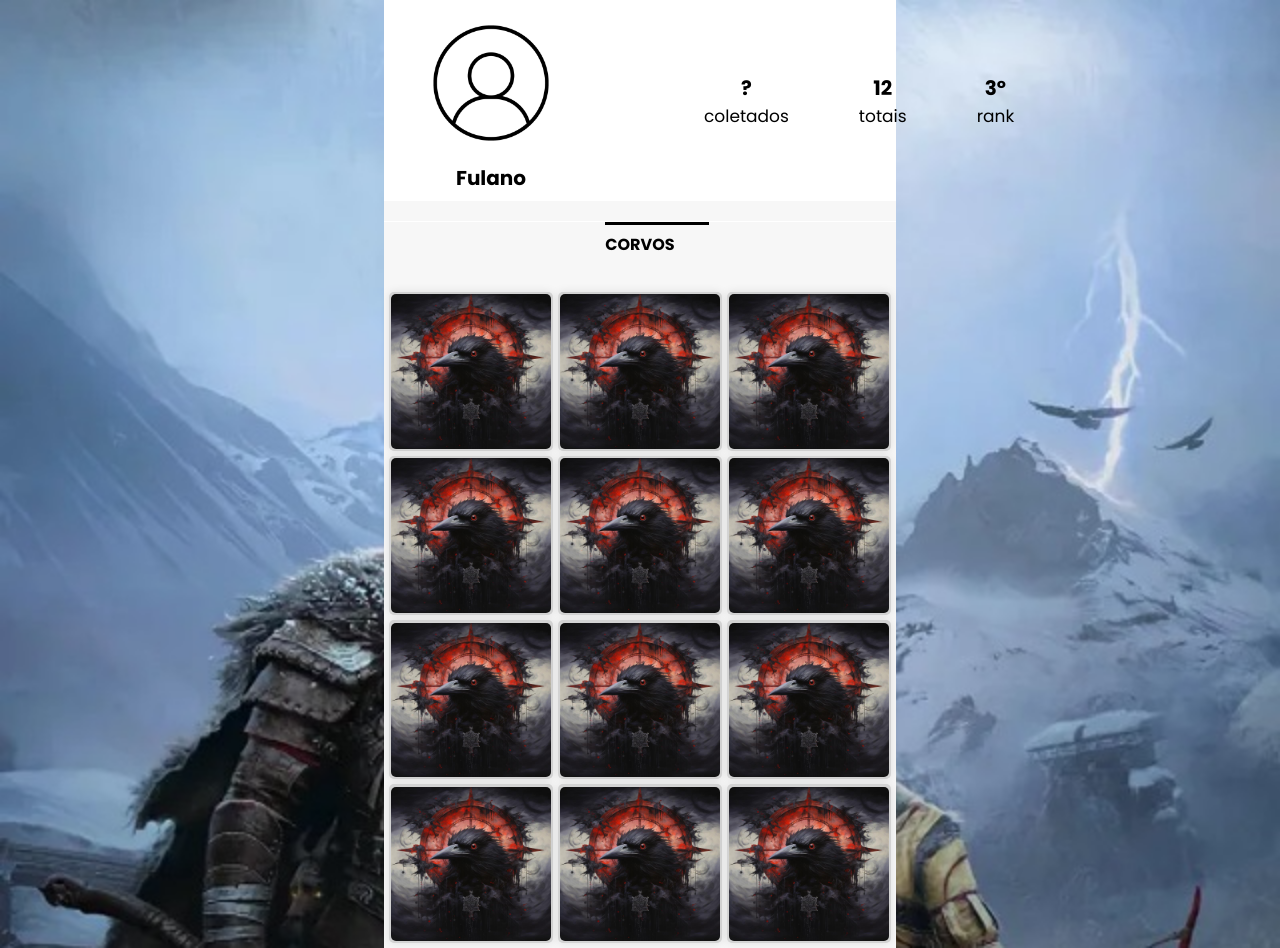
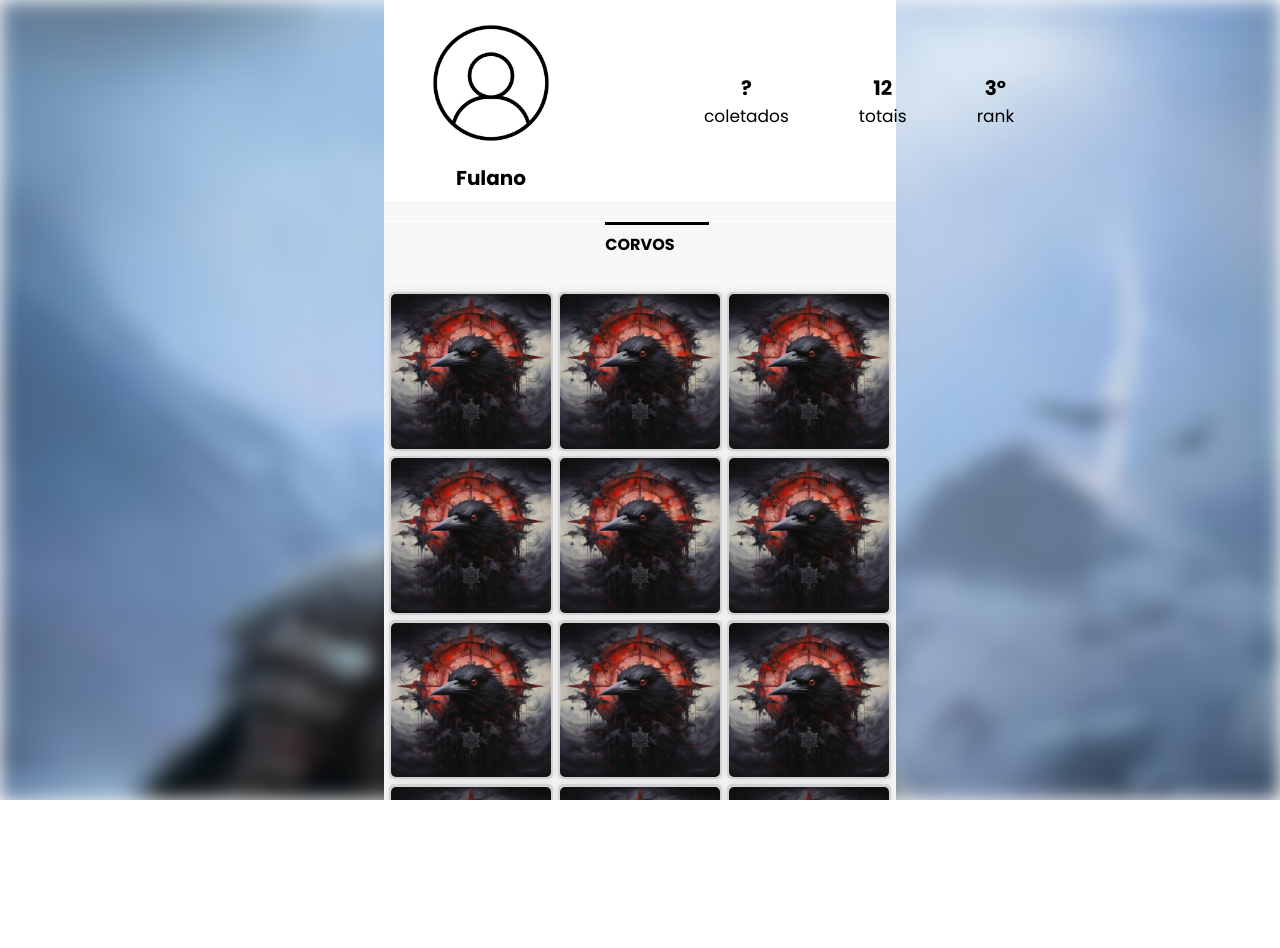
Before and after one commit to Prof-Rayner/TheCrows, a PHP site: page / in a window 1280 px wide. After the commit the page ends 800 px from the top, so only its background shows below. Run offline with PHP 8.4, Linux system fonts and the light colour scheme; some libraries are stand-ins or nearby versions.

Commit message:
Colocando imagem de fundo
Uma imagem com blur, no fundo

```diff
--- a/css/css-home/style.css
+++ b/css/css-home/style.css
@@ -11,9 +11,18 @@ html {
 }
 
 body {
+    z-index: 1;
+}
+
+.imagem-fundo {
     background-image: url(../../assets/imagens/img-Home/imagem.png);
     background-repeat: no-repeat;
     background-size: cover;
+    width: 100%;
+    height: 100vh;
+    z-index: -99999;
+    position: fixed;
+    filter: blur(1rem);
 }
 
 .perfil-descricao{
@@ -113,7 +122,7 @@ section.feed{
 }
 
 @media screen and (min-width: 1280px) {
-    body {
+    .limitar {
         position: absolute;
         transform: translate(-50%, -50%);
         top: 50%;
--- a/index.html
+++ b/index.html
@@ -13,7 +13,8 @@
     </head>
 
     <body>
-        <div class="tudo">
+        <div class="imagem-fundo"></div>
+        <div class="limitar">
             <section class="perfil-descricao">
                 <div class="alinhando">
                     <img src="./assets/imagens/img-Home/imagemPerfil.jpg" alt="Sua imagem de perfil" class="img-perfil">
```
